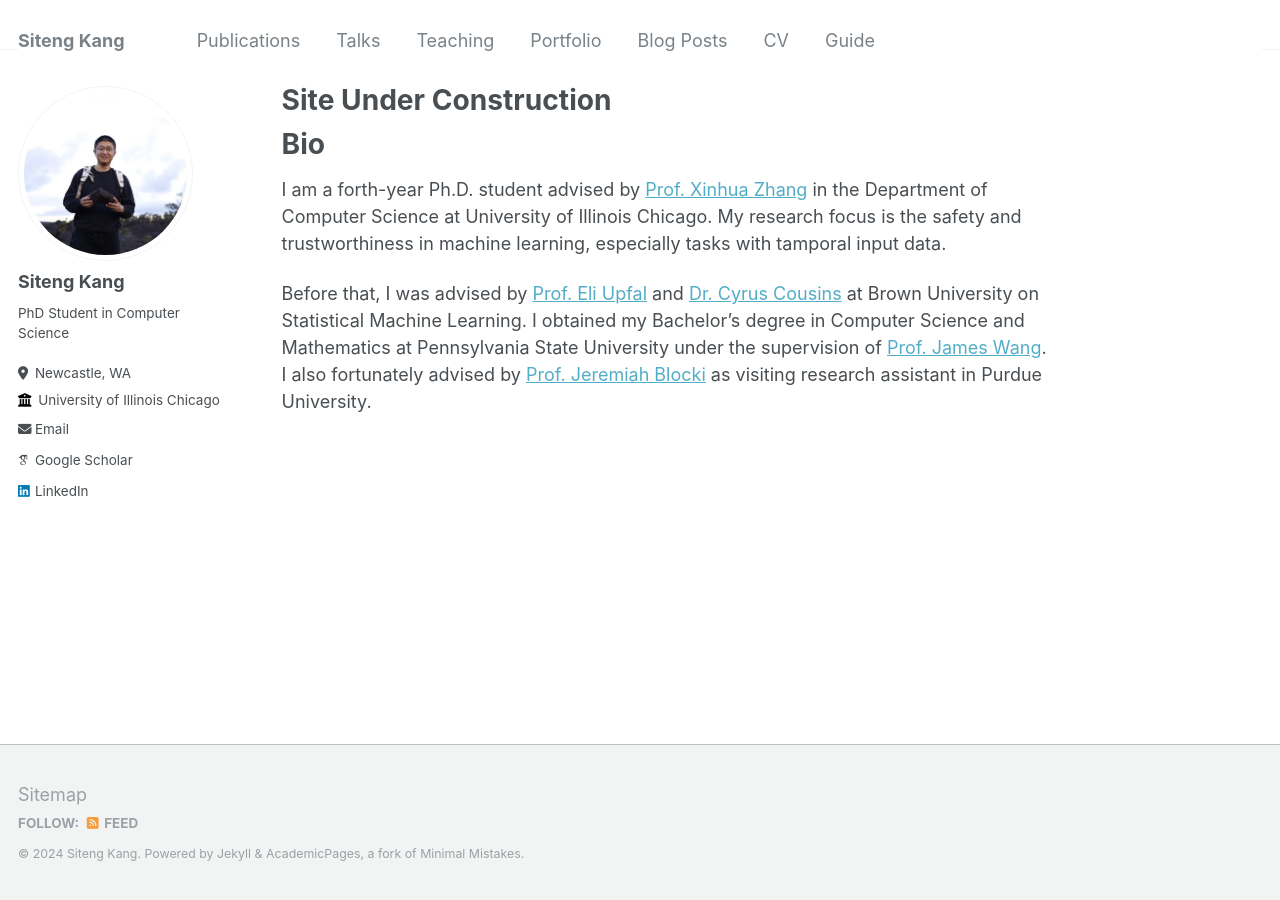
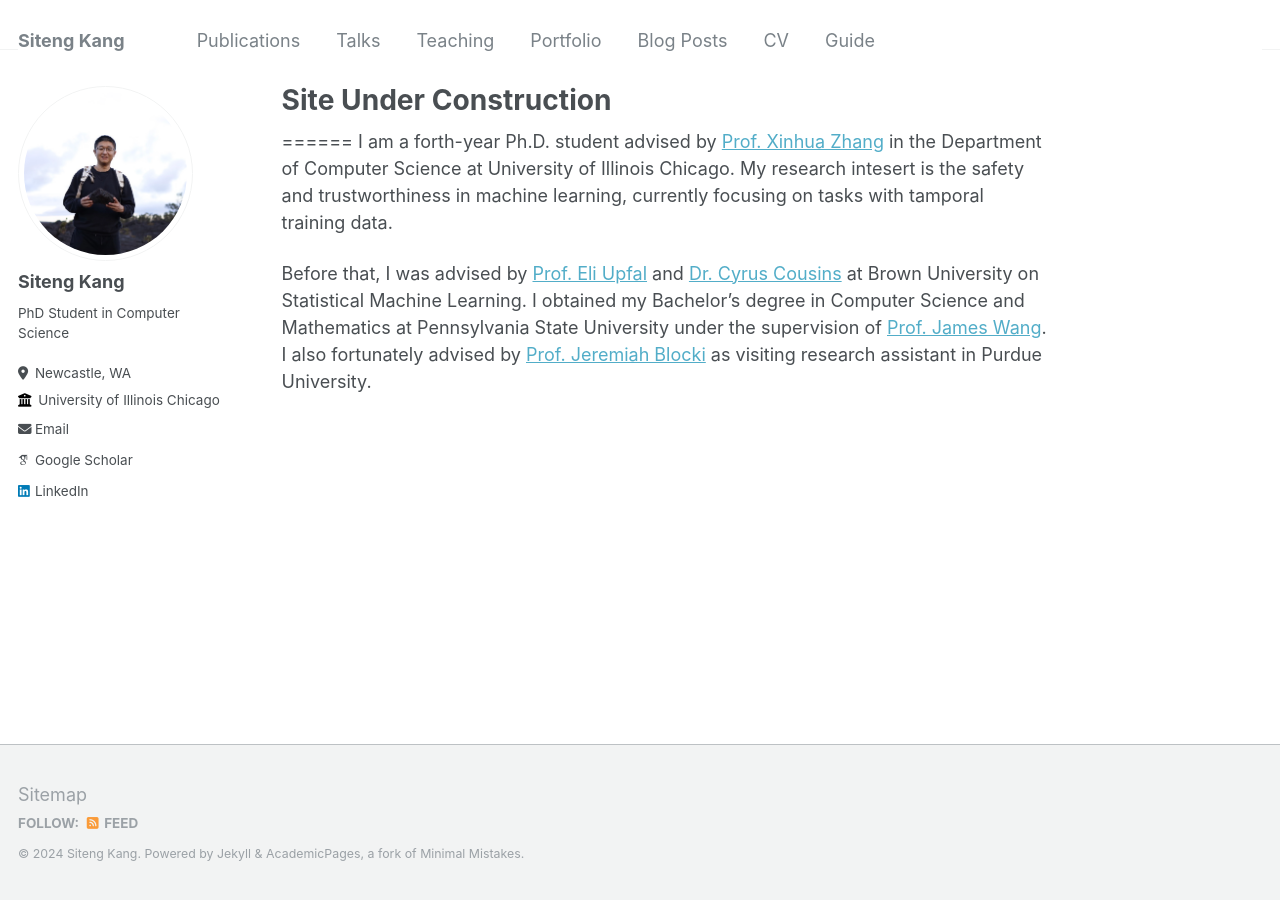
Before and after one commit to SitengKang/SitengKang.github.io, a Jekyll site: the page built from _pages/about.md, in a window 1280 px wide. Built offline with Jekyll 4.4.1, drawn with Linux system fonts in a browser that asks for light colours; some web fonts are replaced.

Commit message:
Update about.md

```diff
--- a/_pages/about.md
+++ b/_pages/about.md
@@ -8,8 +8,7 @@ redirect_from:
 ---
 
 
-Bio
 ======
-I am a forth-year Ph.D. student advised by [Prof. Xinhua Zhang](https://www.cs.uic.edu/~zhangx/) in the Department of Computer Science at University of Illinois Chicago. My research focus is the safety and trustworthiness in machine learning, especially tasks with tamporal input data.
+I am a forth-year Ph.D. student advised by [Prof. Xinhua Zhang](https://www.cs.uic.edu/~zhangx/) in the Department of Computer Science at University of Illinois Chicago. My research intesert is the safety and trustworthiness in machine learning, currently focusing on tasks with tamporal training data.
 
 Before that, I was advised by [Prof. Eli Upfal](https://cs.brown.edu/people/eupfal/) and [Dr. Cyrus Cousins](https://cs.brown.edu/~ccousins/) at Brown University on Statistical Machine Learning. I obtained my Bachelor's degree in Computer Science and Mathematics at Pennsylvania State University under the supervision of [Prof. James Wang](https://wang.ist.psu.edu/docs/home.shtml). I also fortunately advised by  [Prof. Jeremiah Blocki](https://www.cs.purdue.edu/homes/jblocki/) as visiting research assistant in Purdue University.
```
